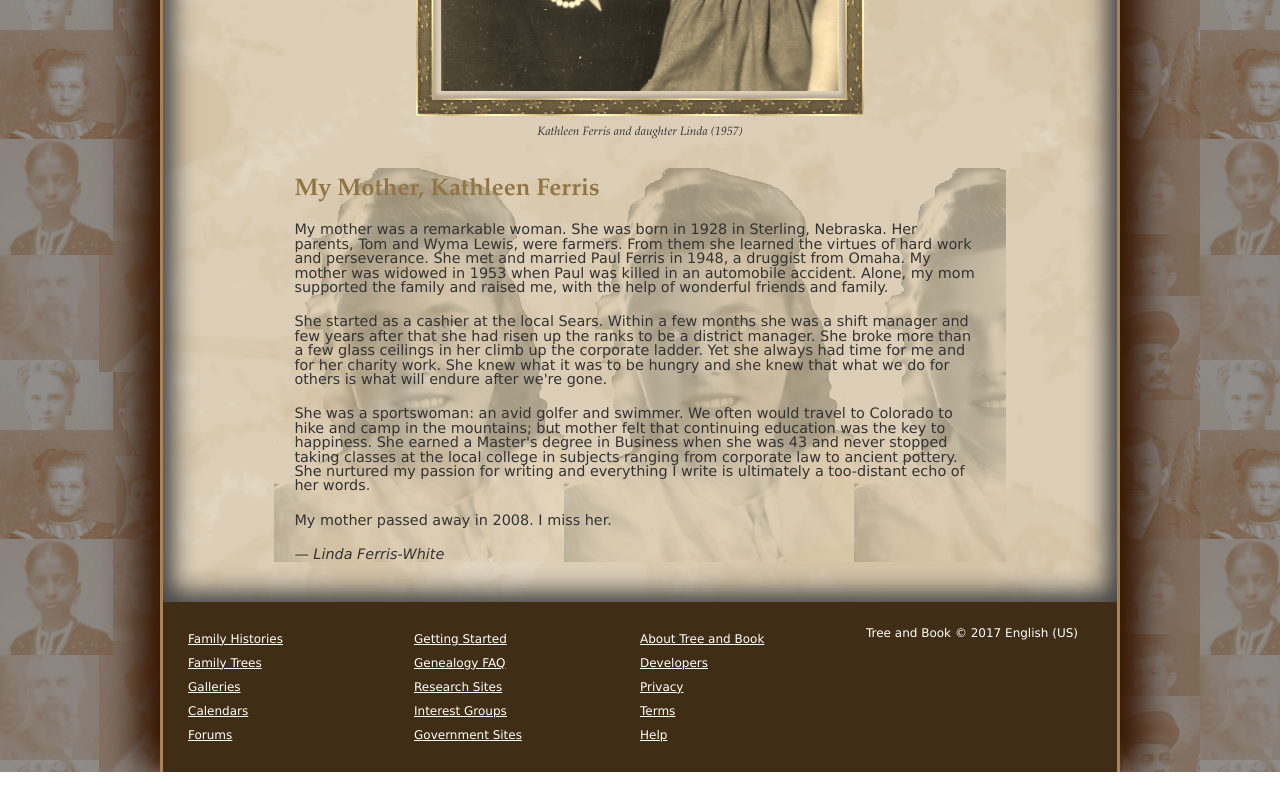
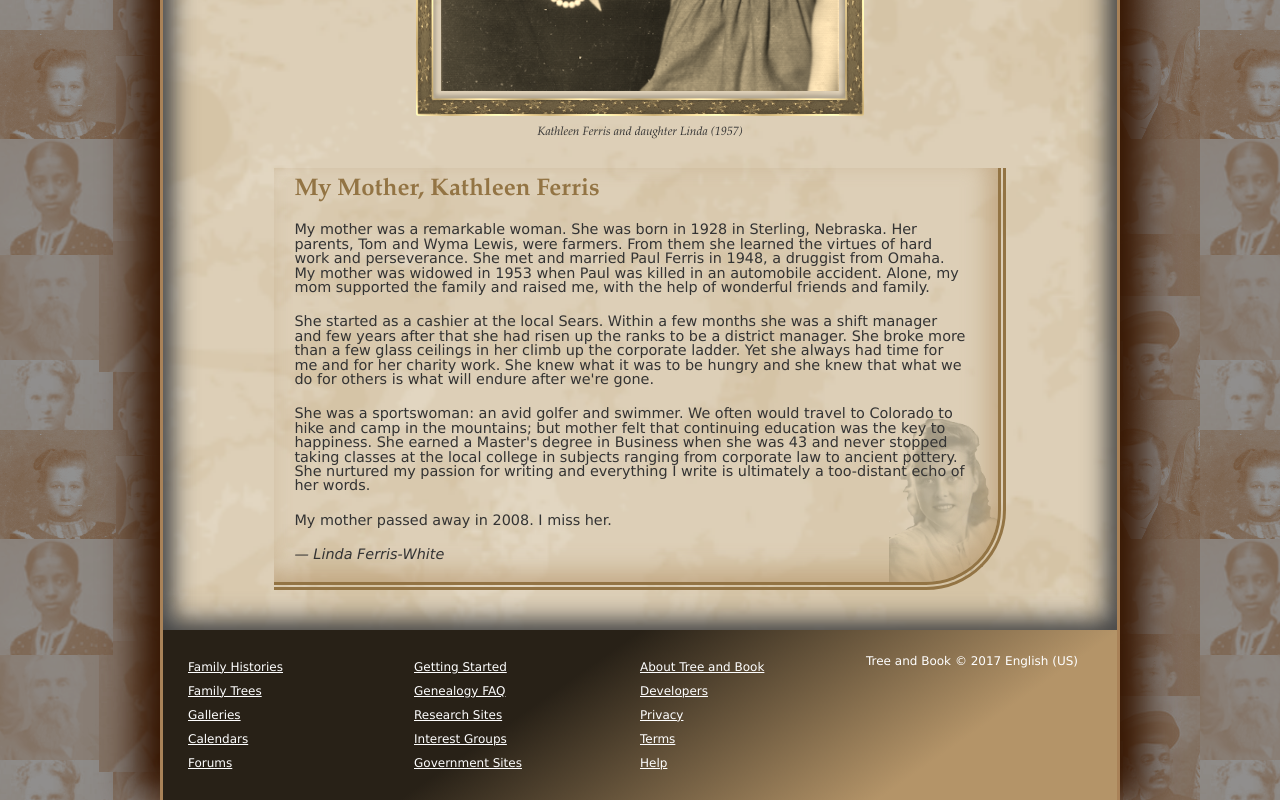
Before and after one commit to gjbarks/review-iv, a plain HTML site: page index.html in a window 1280 px wide. Shown: the part 661-1461 px from the top of the page. Before the commit the page ends 1433 px from the top, so only its background shows below. Drawn offline with Linux system fonts and the light colour scheme.

Commit message:
on step 17

```diff
--- a/css/tb_visual3.css
+++ b/css/tb_visual3.css
@@ -69,9 +69,16 @@ figcaption {
 }
 /* Article Styles */
 article {
-   background: url(../png/tb_back6.png)
+   background: url(../png/tb_back6.png) bottom right / 15% no-repeat;
+   border-bottom: 8px double rgb(147, 116, 68);
+   border-right: 8px double rgb(147, 116, 68);
+   border-radius: 0px 0px 80px 0px;
 
+   box-shadow: inset rgba(184, 154, 112, 0.7) -10px -10px 25px;
 }
 
-
 /* Footer Styles */
+footer {
+   background: linear-gradient(325deg, rgb(180, 148, 104) 20%,
+   rgb(40, 33, 23) 60%);
+}
--- a/index.html
+++ b/index.html
@@ -38,10 +38,10 @@
       <header>
          <h1>The Ferris Family</h1>
          <figure>
-            <img src="./png/tb_ferris.png" alt="Ferris Famiy" usemap="portrait_map" />
+            <img src="./png/tb_ferris.png" alt="Ferris Famiy" usemap="#portrait_map" />
             <figcaption>Kathleen Ferris and daughter Linda (1957)</figcaption>
          </figure>
-          <map name="family_map">
+          <map name="portrait_map">
             <area shape="rect" coords="10, 50, 192, 223" href="./html/tb_kathleen.html" alt="Kathleen Ferris" />
             <area shape="circle" coords="264, 108, 80" href="./html/tb_linda.html" alt="Linda Ferris-White" />
             </map>
```
